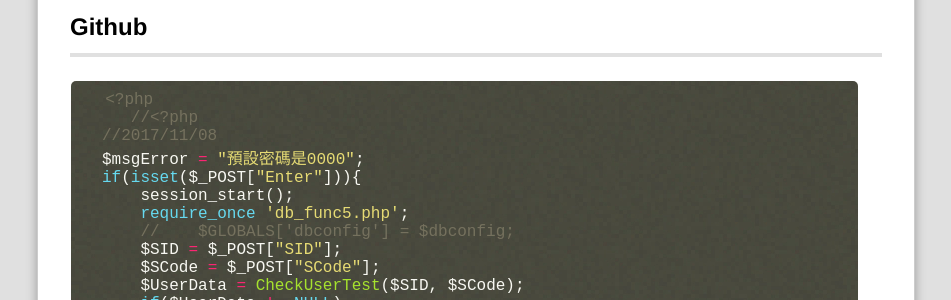
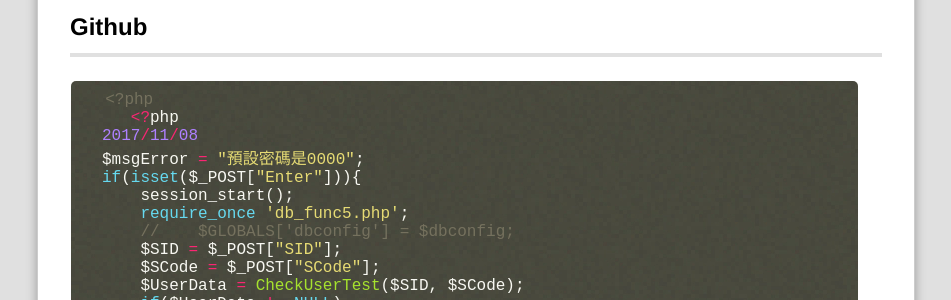
Before and after one commit to jasonchitw/webcourse, a Jekyll site: the page built from _posts/2017-11-15-Class9.md, in a window 1280 px wide and 900 px high, scrolled down 656 px. Shown: the part 151-451 px from the top of the window, without its empty margins (18-969 px from the left). Built offline with Jekyll 4.4.1, drawn with Linux system fonts in a browser that asks for light colours; Markdown is read by kramdown in place of the engine named in the settings; comment, search, counter and statistics services are not loaded.

Commit message:
Update 2017-11-15-Class9.md

````diff
--- a/_posts/2017-11-15-Class9.md
+++ b/_posts/2017-11-15-Class9.md
@@ -22,8 +22,8 @@ github帳號及使用github做blog。。
 
 ```php
 <?php
-   //<?php
-//2017/11/08
+   <?php
+2017/11/08
 $msgError = "預設密碼是0000";
 if(isset($_POST["Enter"])){
     session_start();
@@ -96,9 +96,7 @@ padding: 0px 0px 0px 15px;
 
 ```php
 <?php
-   //
-   //
-   //
+
 ?>
 ```
 
````
